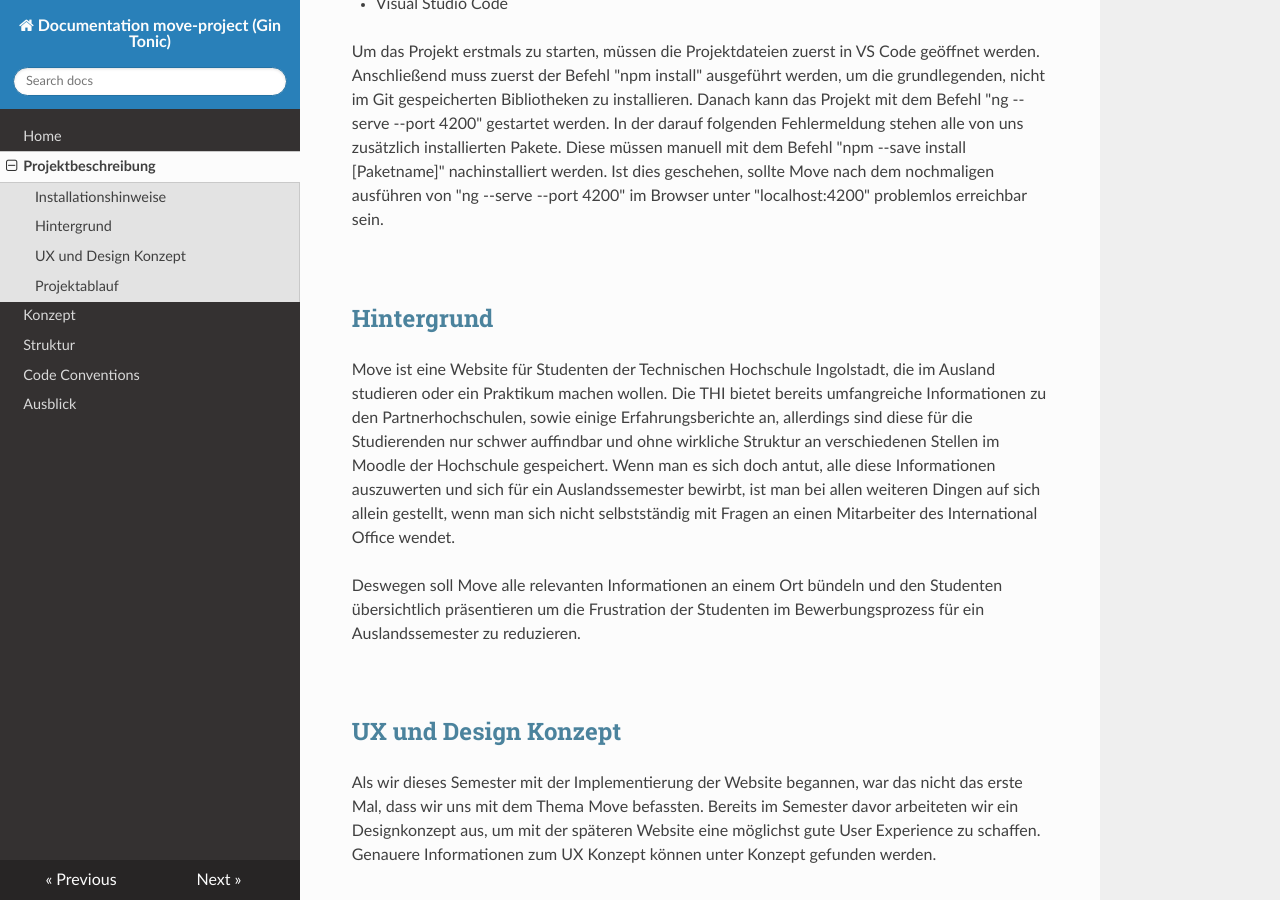
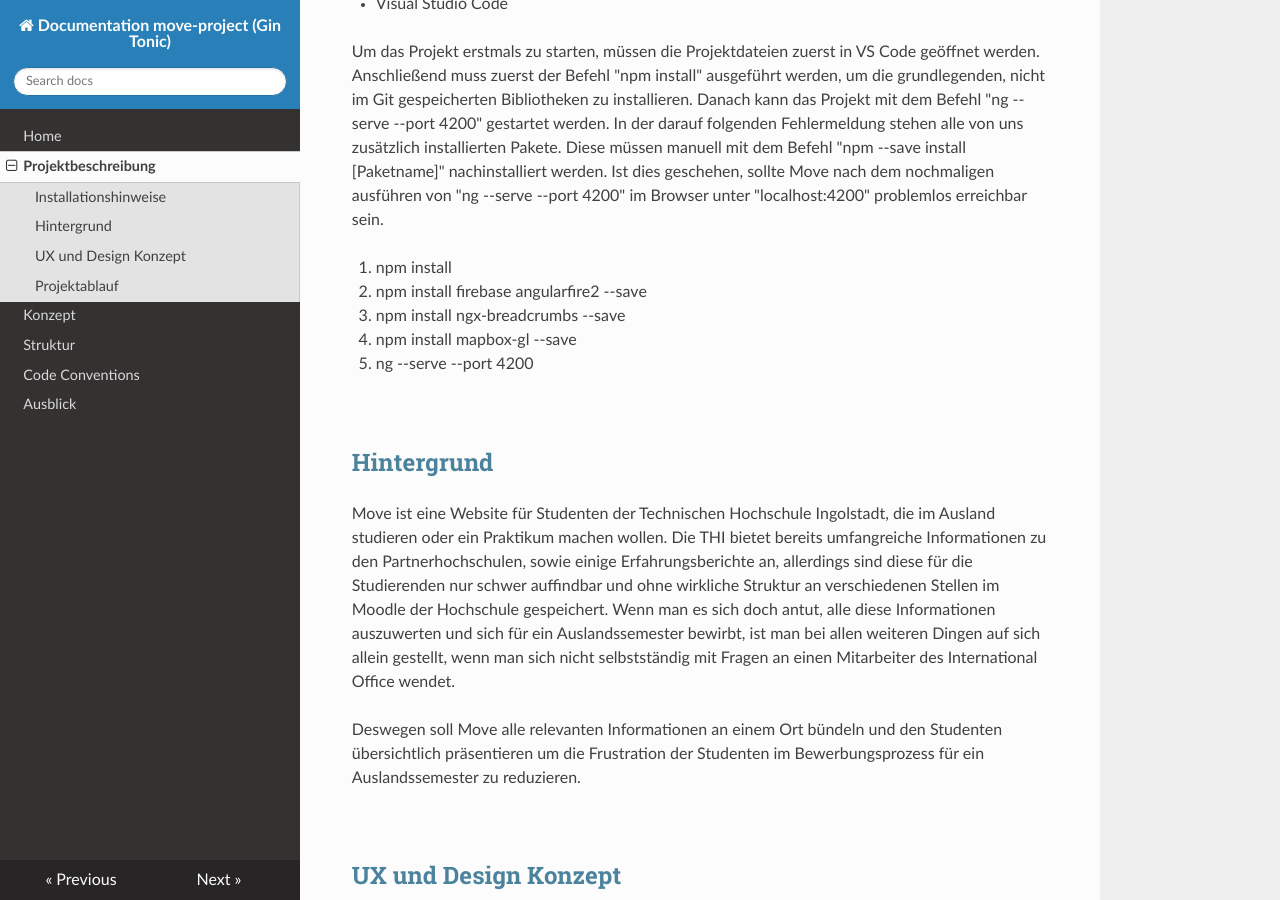
Before and after one commit to hannahnicklas/move_docu, an MkDocs documentation site: the page built from docs/project.md, in a window 1280 px wide and 900 px high, scrolled down 507 px. Built offline with MkDocs 1.6.1, drawn with Linux system fonts in a browser that asks for light colours; nearby versions of some CDN libraries; old or Windows-style settings are respelled for this version of MkDocs.

Commit message:
Bilder
Bilder

```diff
--- a/docs/project.md
+++ b/docs/project.md
@@ -12,6 +12,14 @@ Verwendete Software:
     <li> Visual Studio Code </li>
 </ul>
 Um das Projekt erstmals zu starten, müssen die Projektdateien zuerst in VS Code geöffnet werden. Anschließend muss zuerst der Befehl "npm install" ausgeführt werden, um die grundlegenden, nicht im Git gespeicherten Bibliotheken zu installieren. Danach kann das Projekt mit dem Befehl "ng --serve --port 4200" gestartet werden. In der darauf folgenden Fehlermeldung stehen alle von uns zusätzlich installierten Pakete. Diese müssen manuell mit dem Befehl "npm --save install [Paketname]" nachinstalliert werden. Ist dies geschehen, sollte Move nach dem nochmaligen ausführen von "ng --serve --port 4200" im Browser unter "localhost:4200" problemlos erreichbar sein.
+
+<ol>
+    <li>npm install</li>
+    <li>npm install firebase angularfire2 --save</li>
+    <li>npm install ngx-breadcrumbs --save</li>
+    <li>npm install mapbox-gl --save</li>
+    <li>ng --serve --port 4200</li>
+</ol>
 
 ##Hintergrund
 Move ist eine Website für Studenten der Technischen Hochschule Ingolstadt, die im Ausland studieren oder ein Praktikum machen wollen.
```
Also changed, not shown: docs/index.md (+9 -6 lines).
